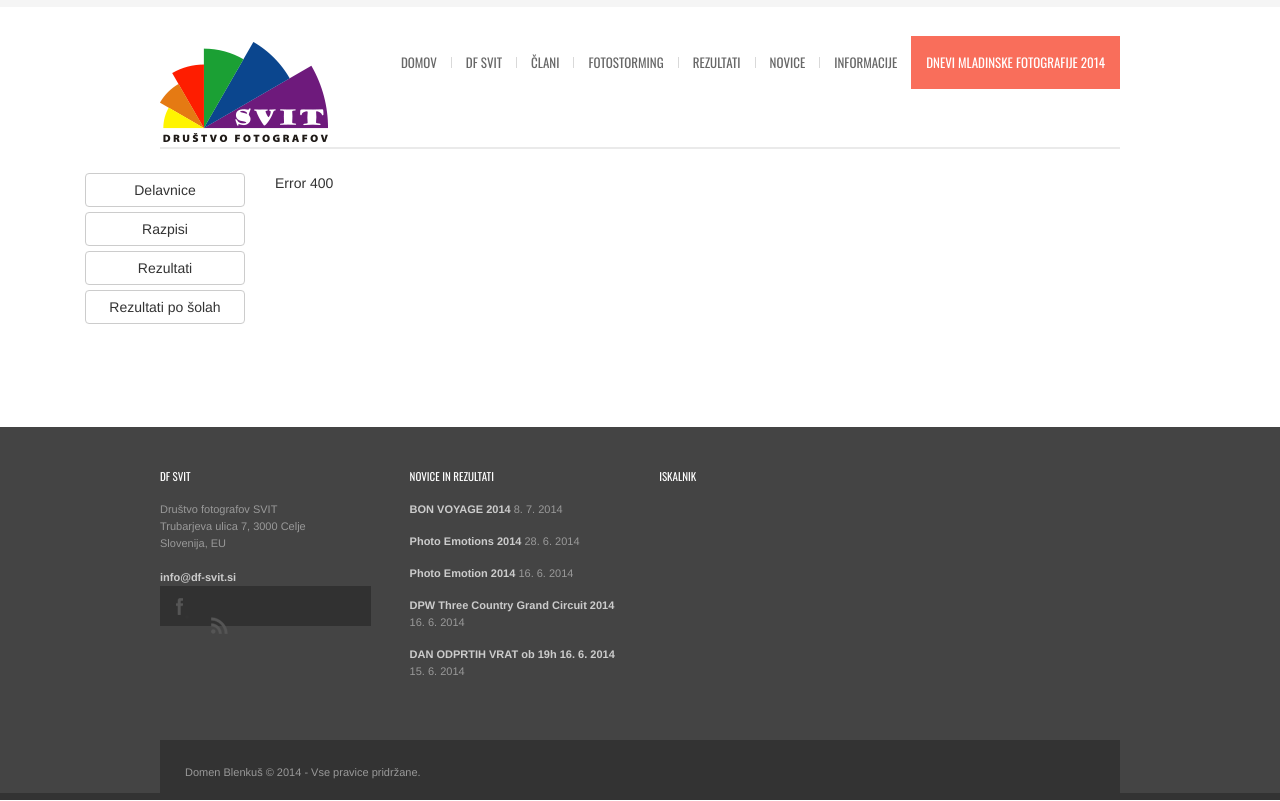
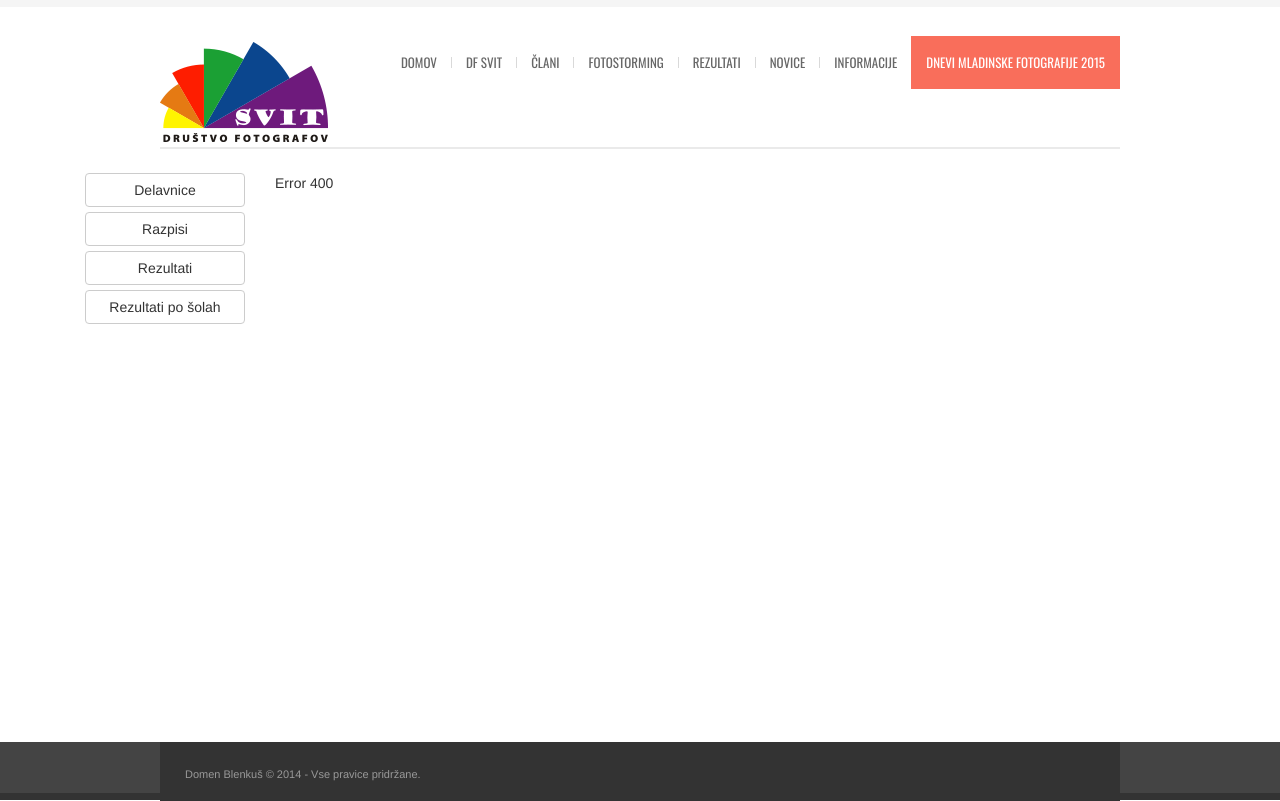
Before and after one commit to dblenkus/rolca-old, a Django app: template frontend/templates/400.html in a window 1280 px wide; the page is wider, and only the part inside the window is pictured. Run offline with Django 3.2, Linux system fonts and the light colour scheme; the template is opened without the code that fills it, so the values that code supplies are empty; style sheets or scripts are compiled from the project's sources; parts of the project's set-up code (start-up, migrations or seed data) failed here and were passed over; some libraries are stand-ins or nearby versions.

Commit message:
Updated DF-Svit template.

```diff
--- a/frontend/static/frontend/css/svit.less
+++ b/frontend/static/frontend/css/svit.less
@@ -62,7 +62,7 @@ body {
   position: absolute;
   bottom: 0;
   width: 100%;
-  height: 373px;
+  height: 58px;  // 373px;
   background: #444;
   border-bottom: 7px solid #333;
 }
--- a/frontend/templates/frontend/__footer__.html
+++ b/frontend/templates/frontend/__footer__.html
@@ -1,5 +1,6 @@
 <div class="df-footer-wrapper">
     <div class="df-footer">
+        <!--
         <div class="df-footer-top">
 
             <div class="df-one-fourth">
@@ -74,7 +75,6 @@
 
             <div class="df-one-fourth df-last">
                 <h3>Iskalnik</h3>
-                <!--
                 <form role="search" method="get" id="searchform" class="searchform" action="http://www.df-svit.si/">
                     <div>
                         <label class="screen-reader-text" for="s">Search for:</label>
@@ -82,11 +82,10 @@
                         <input type="submit" id="searchsubmit" value="Search" />
                     </div>
                 </form>
-                -->
             </div>
 
         </div>
-
+        -->
 
         <div class="df-footer-bottom">
             <div class="df-one-half">
--- a/frontend/templates/frontend/__header__.html
+++ b/frontend/templates/frontend/__header__.html
@@ -30,7 +30,7 @@
                 <a href="http://www.df-svit.si/informacije/">Informacije</a>
                 </li>
             <li class="df-selected">
-                <a href="#">Dnevi mladinske fotografije 2014</a>
+                <a href="#">Dnevi mladinske fotografije 2015</a>
             </li>
         </ul>
 
```
